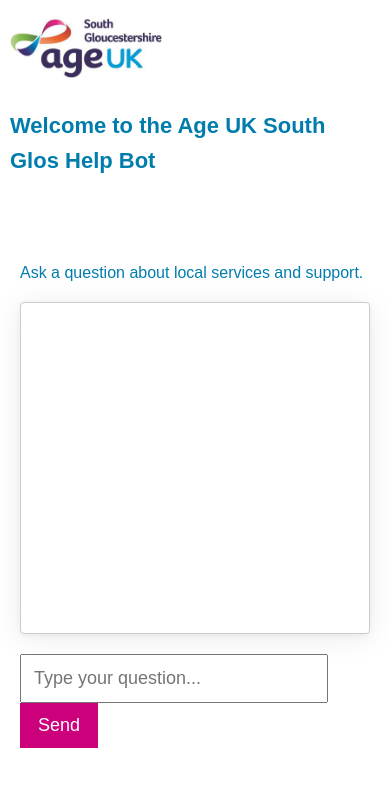
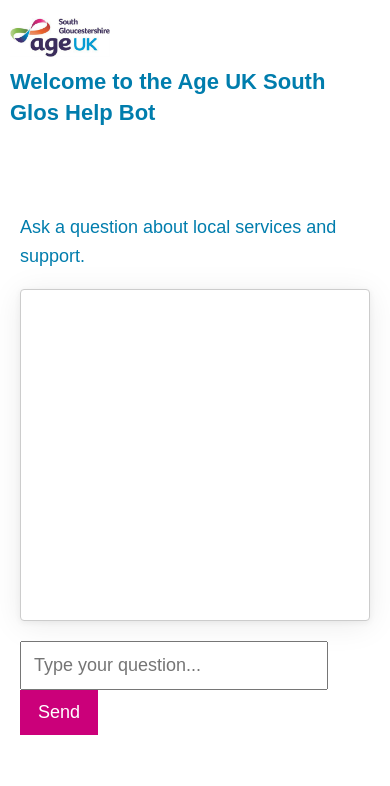
Before and after one commit to mackeg1/ageuk-chat-ui, a plain HTML site: page index.html in a window 390 px wide. Drawn offline with Linux system fonts and the light colour scheme.

Commit message:
Astra styling update

```diff
--- a/index.html
+++ b/index.html
@@ -6,10 +6,10 @@
     <link rel="icon" type="image/png" href="favicon.png">
     <style>
       body {
-        font-family: Arial, sans-serif;
+        font-family: Arial, Helvetica, Verdana, sans-serif;
         margin: 0;
         padding: 0;
-        background: #fff
+        background: #fff;
         font-size: 18px;
         line-height: 1.6;
       }
@@ -20,22 +20,33 @@
         background: #fff;
       }
       header {
-        background: #ffffff;
+        background: #fff;
         display: flex;
         flex-direction: column;
         align-items: flex-start;
         padding: 18px 0 16px 0;
       }
       .logo-wrap {
-        background: white;
+        background: #fff;
         border-radius: 4px;
-        margin-bottom: 14px;
-        margin-left: 0px;
+        margin-bottom: 10px; /* space between logo and h1 matches WP Astra */
+        margin-left: 0;
       }
       .logo-wrap img {
-        height: 99px;
-        object-fit: contain;
+        width: 250px;
+        max-width: 100%;
+        height: auto;
         display: block;
+      }
+      @media (max-width: 921px) {
+        .logo-wrap img {
+          width: 120px;
+        }
+      }
+      @media (max-width: 544px) {
+        .logo-wrap img {
+          width: 100px;
+        }
       }
       .welcome-bar {
         background: #fff;
@@ -44,12 +55,27 @@
         width: 100%;
       }
       .welcome-bar h1 {
-        color: #007DAD;
+        font-family: Arial, Helvetica, Verdana, sans-serif;
+        font-weight: 700;
+        color: #007dad;
         font-size: 36px;
-        font-weight: 700;
+        line-height: 1.4em;
+        text-align: left;
         margin: 0;
-        text-align: left;
-        margin-top: 16px;
+        padding: 0;
+      }
+      @media (max-width: 921px) {
+        .welcome-bar h1 {
+          font-size: 32px;
+        }
+      }
+      @media (max-width: 600px) {
+        .page-container {
+          padding: 0 10px;
+        }
+        .welcome-bar h1 {
+          font-size: 22px;
+        }
       }
       .intro {
         color: #007DAD;
@@ -61,7 +87,6 @@
         padding: 20px;
         background: #fff;
         border-radius: 6px;
-
       }
       #chat {
         border: 1px solid #ccc;
@@ -72,7 +97,7 @@
         border-radius: 4px;
         background: #fff;
         font-size: 18px;
-                box-shadow: 0 4px 32px 0 rgba(0,0,0,0.08), 0 1.5px 6px 0 rgba(0,0,0,0.06);
+        box-shadow: 0 4px 32px 0 rgba(0,0,0,0.08), 0 1.5px 6px 0 rgba(0,0,0,0.06);
         transition: box-shadow 0.2s;
       }
       .message {
@@ -105,17 +130,6 @@
       a {
         color: #007DAD;
         text-decoration: underline;
-      }
-      @media (max-width: 600px) {
-        .page-container {
-          padding: 0 10px;
-        }
-        .welcome-bar h1 {
-          font-size: 22px;
-        }
-        .logo-wrap img {
-          height: 60px;
-        }
       }
     </style>
   </head>
```
